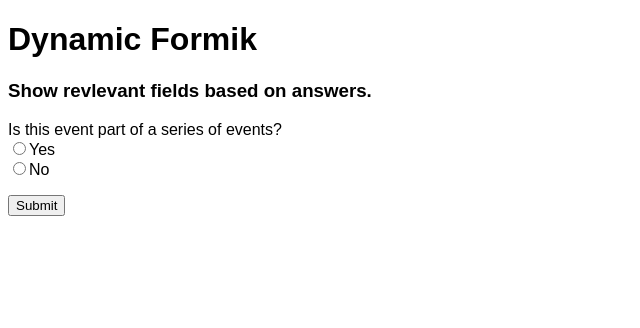
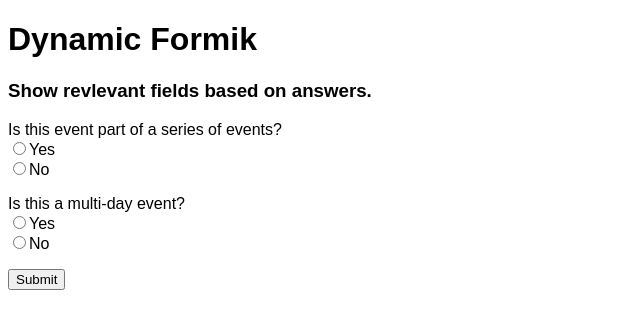
Before and after one commit to tom-leamon/dynamic-formik, a React (Create React App) app: page / in a window 1280 px wide. Shown: the top 328 px of the page, without its empty margins (0-640 px from the left). Built offline with nearby package versions, Linux system fonts and the light colour scheme.

Commit message:
Add time and date inputs

```diff
--- a/src/Form.tsx
+++ b/src/Form.tsx
@@ -3,11 +3,12 @@
 
 const Form = () => {
   enum InputType {
-    "radio" = "radio"
+    "radio" = "radio",
+    "date" = "date",
+    "time" = "time"
   }
 
   type Question = {
-    uuid: string;
     name: string;
     question: string;
     type: InputType;
@@ -22,8 +23,7 @@
 
   const data: Question[] = [
     {
-      uuid: "f86d42bd-56ac-4f29-8b69-457e840bbe47",
-      name: "isSeries",
+      name: "IsSeries",
       question: "Is this event part of a series of events?",
       type: InputType.radio,
       questionOptions: ["Yes", "No"],
@@ -32,8 +32,7 @@
       enabledConditions: []
     },
     {
-      uuid: "ba279a7b-2c1a-4aed-9dd4-bcbc4dffb4c8",
-      name: "isSeriesFirst",
+      name: "IsSeriesFirst",
       question: "Is this the first event in this series?",
       type: InputType.radio,
       questionOptions: ["Yes", "No"],
@@ -41,8 +40,82 @@
       validationSchema: Yup.string().required("Required"),
       enabledConditions: [
         {
-          name: "isSeries",
+          name: "IsSeries",
           value: "Yes"
+        }
+      ]
+    },
+    {
+      name: "SeriesType",
+      question: "What kind of Series is this Event?",
+      type: InputType.radio,
+      questionOptions: [
+        "A weekly event",
+        "Touring performance",
+        "Run of shows",
+        "Other"
+      ],
+      initialValue: "",
+      validationSchema: Yup.string().required("Required"),
+      enabledConditions: [
+        {
+          name: "IsSeries",
+          value: "Yes"
+        },
+        {
+          name: "IsSeriesFirst",
+          value: "Yes"
+        }
+      ]
+    },
+    {
+      name: "IsMultiday",
+      question: "Is this a multi-day event?",
+      type: InputType.radio,
+      questionOptions: ["Yes", "No"],
+      initialValue: "",
+      validationSchema: Yup.string().required("Required"),
+      enabledConditions: []
+    },
+    {
+      name: "EventDate",
+      question: "When is the event?",
+      type: InputType.date,
+      questionOptions: ["Next week", "Next month"],
+      initialValue: "",
+      validationSchema: Yup.string().required("Required"),
+      enabledConditions: [
+        {
+          name: "IsMultiday",
+          value: "No"
+        }
+      ]
+    },
+    {
+      name: "EventStartTime",
+      question: "When does the event start?",
+      type: InputType.time,
+      questionOptions: ["Next week", "Next month"],
+      initialValue: "",
+      validationSchema: Yup.string().required("Required"),
+      enabledConditions: [
+        {
+          name: "IsMultiday",
+          value: "No"
+        }
+      ]
+    },
+    {
+      name: "EventStartEnd",
+      question: "When does the event end?",
+      type: InputType.time,
+      questionOptions: ["Next week", "Next month"],
+      initialValue: "",
+      validationSchema: Yup.string().required("Required"),
+      enabledConditions: [
+        {
+          name: "IsMultiday",
+          value: "No"
         }
       ]
     }
@@ -77,17 +150,11 @@
     return isEnabled;
   };
 
-  const renderInput = (question: Question) => {
+  const renderInternal = (question: Question) => {
     switch (question.type) {
       case "radio":
         return (
-          <div
-            style={{
-              marginBottom: "1rem",
-              display: calculateIsEnabled(question) ? "block" : "none"
-            }}
-          >
-            <label>{question.question}</label>
+          <>
             {question.questionOptions.map((questionOption) => (
               <div className="radio-item">
                 <input
@@ -100,10 +167,43 @@
                 <label htmlFor={questionOption}>{questionOption}</label>
               </div>
             ))}
-          </div>
+          </>
+        );
+
+      case "date":
+        return (
+          <>
+            <input
+              type="date"
+              onChange={formik.handleChange}
+              name={question.name}
+            />
+          </>
+        );
+
+      case "time":
+        return (
+          <>
+            <input
+              type="time"
+              onChange={formik.handleChange}
+              name={question.name}
+            />
+          </>
         );
     }
   };
+
+  const renderInput = (question: Question) => (
+    <div
+      className="input"
+      style={{ display: calculateIsEnabled(question) ? "block" : "none" }}
+    >
+      <label>{question.question}</label>
+      <br />
+      {renderInternal(question)}
+    </div>
+  );
 
   return (
     <form onSubmit={formik.handleSubmit}>
--- a/src/styles.css
+++ b/src/styles.css
@@ -1,3 +1,7 @@
 .App {
   font-family: sans-serif;
 }
+
+.input {
+  margin-bottom: 1rem;
+}
```
